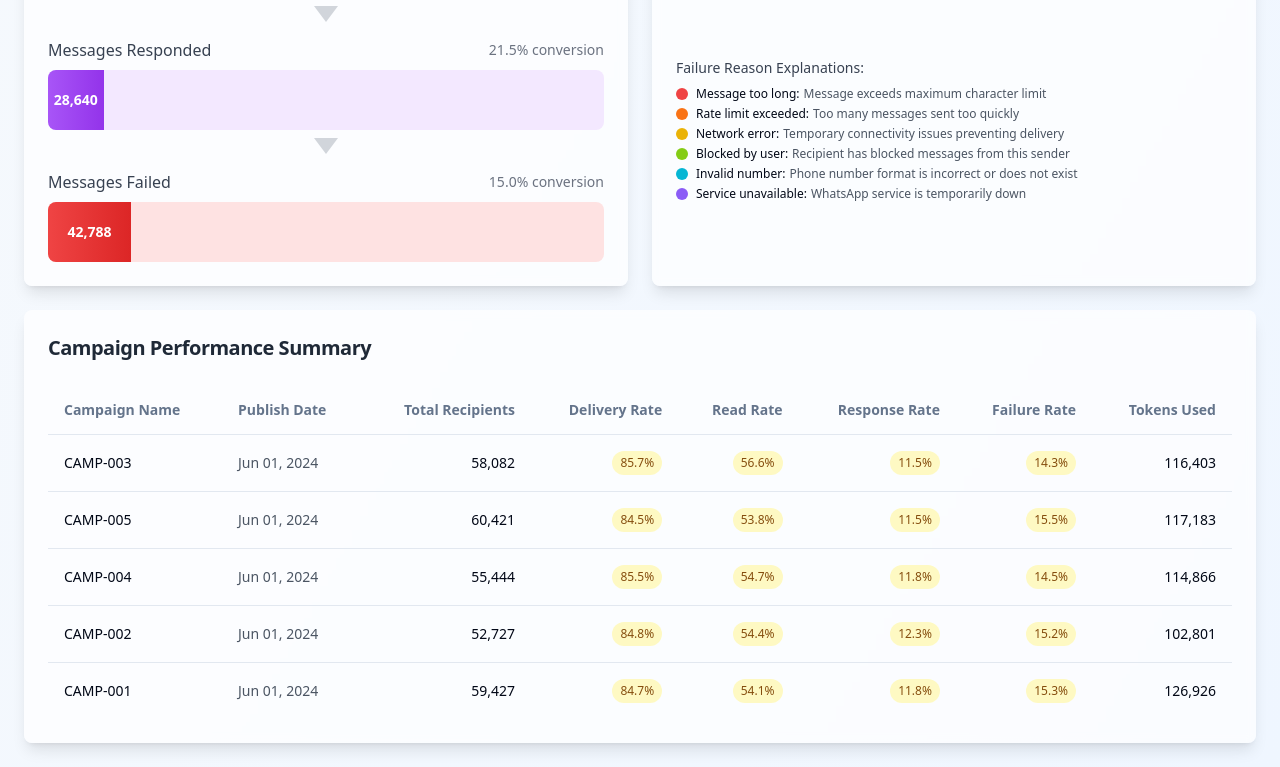
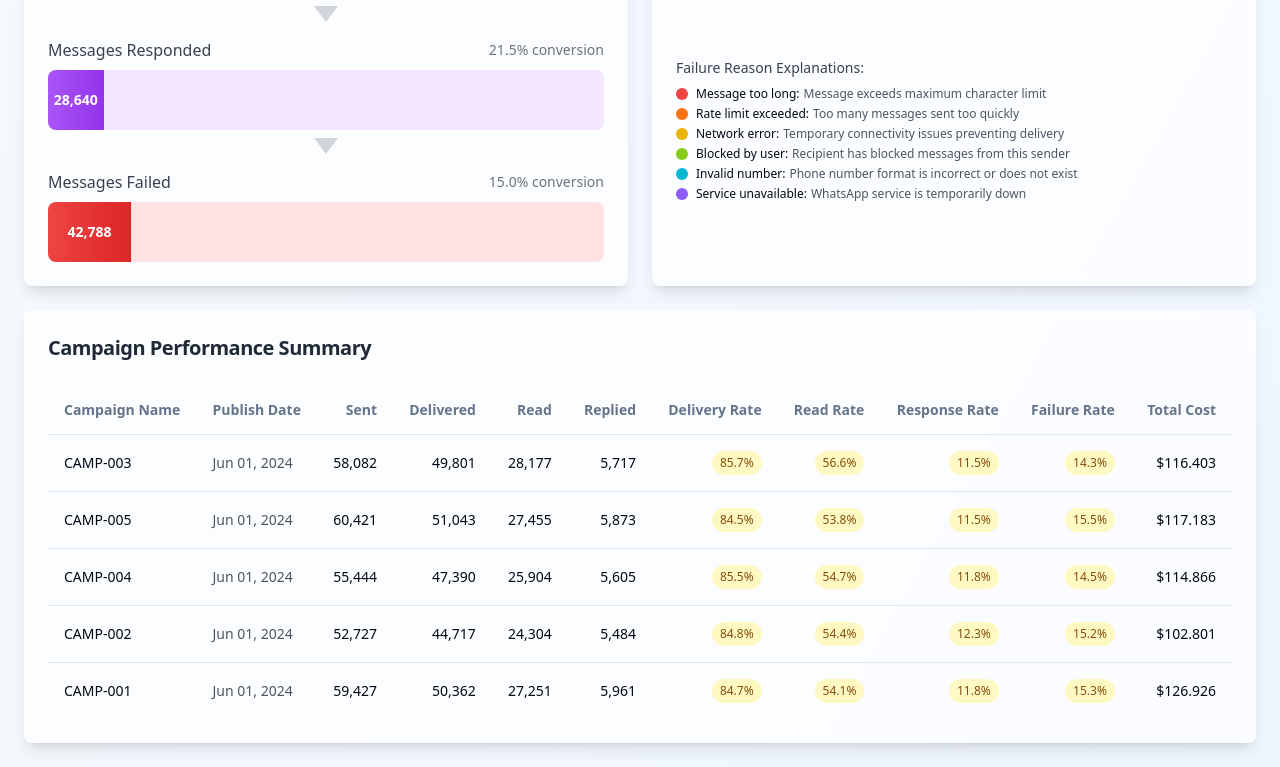
Before and after one commit to ihsan606/whatsapp-campaign-performance, a React (Vite) app: page / in a window 1280 px wide. Shown: the part 1522-2289 px from the top of the page. Built offline with nearby package versions, Linux system fonts and the light colour scheme.

Commit message:
Add metrics to campaign summary table
Add sent, delivered, read, replied metrics and total cost to the campaign summary table.

```diff
--- a/src/components/CampaignTable.tsx
+++ b/src/components/CampaignTable.tsx
@@ -44,20 +44,22 @@ const CampaignTable = ({ data }: CampaignTableProps) => {
     const readRate = (campaign.totalRead / campaign.totalDelivered) * 100;
     const responseRate = (campaign.totalResponded / campaign.totalDelivered) * 100;
     const failureRate = (campaign.totalFailed / campaign.totalAttempted) * 100;
+    const totalCost = campaign.totalTokensUsed * 0.001; // Assuming $0.001 per token for WhatsApp
 
     return {
       campaignId: campaign.campaignId,
       publishDate: format(parseISO(campaign.publishDate), 'MMM dd, yyyy'),
       totalRecipients: campaign.totalAttempted,
+      sent: campaign.totalAttempted,
       delivered: campaign.totalDelivered,
+      read: campaign.totalRead,
+      replied: campaign.totalResponded,
       deliveryRate: deliveryRate.toFixed(1),
-      read: campaign.totalRead,
       readRate: readRate.toFixed(1),
-      responded: campaign.totalResponded,
       responseRate: responseRate.toFixed(1),
-      failed: campaign.totalFailed,
       failureRate: failureRate.toFixed(1),
-      tokensUsed: campaign.totalTokensUsed
+      tokensUsed: campaign.totalTokensUsed,
+      totalCost: totalCost
     };
   });
 
@@ -75,12 +77,15 @@ const CampaignTable = ({ data }: CampaignTableProps) => {
               <TableRow>
                 <TableHead className="font-semibold">Campaign Name</TableHead>
                 <TableHead className="font-semibold">Publish Date</TableHead>
-                <TableHead className="font-semibold text-right">Total Recipients</TableHead>
+                <TableHead className="font-semibold text-right">Sent</TableHead>
+                <TableHead className="font-semibold text-right">Delivered</TableHead>
+                <TableHead className="font-semibold text-right">Read</TableHead>
+                <TableHead className="font-semibold text-right">Replied</TableHead>
                 <TableHead className="font-semibold text-right">Delivery Rate</TableHead>
                 <TableHead className="font-semibold text-right">Read Rate</TableHead>
                 <TableHead className="font-semibold text-right">Response Rate</TableHead>
                 <TableHead className="font-semibold text-right">Failure Rate</TableHead>
-                <TableHead className="font-semibold text-right">Tokens Used</TableHead>
+                <TableHead className="font-semibold text-right">Total Cost</TableHead>
               </TableRow>
             </TableHeader>
             <TableBody>
@@ -89,7 +94,16 @@ const CampaignTable = ({ data }: CampaignTableProps) => {
                   <TableCell className="font-medium">{campaign.campaignId}</TableCell>
                   <TableCell className="text-gray-600">{campaign.publishDate}</TableCell>
                   <TableCell className="text-right font-medium">
-                    {campaign.totalRecipients.toLocaleString()}
+                    {campaign.sent.toLocaleString()}
+                  </TableCell>
+                  <TableCell className="text-right font-medium">
+                    {campaign.delivered.toLocaleString()}
+                  </TableCell>
+                  <TableCell className="text-right font-medium">
+                    {campaign.read.toLocaleString()}
+                  </TableCell>
+                  <TableCell className="text-right font-medium">
+                    {campaign.replied.toLocaleString()}
                   </TableCell>
                   <TableCell className="text-right">
                     <span className={`inline-flex items-center px-2 py-1 rounded-full text-xs ${
@@ -136,7 +150,7 @@ const CampaignTable = ({ data }: CampaignTableProps) => {
                     </span>
                   </TableCell>
                   <TableCell className="text-right font-medium">
-                    {campaign.tokensUsed.toLocaleString()}
+                    ${campaign.totalCost.toFixed(3)}
                   </TableCell>
                 </TableRow>
               ))}
```
